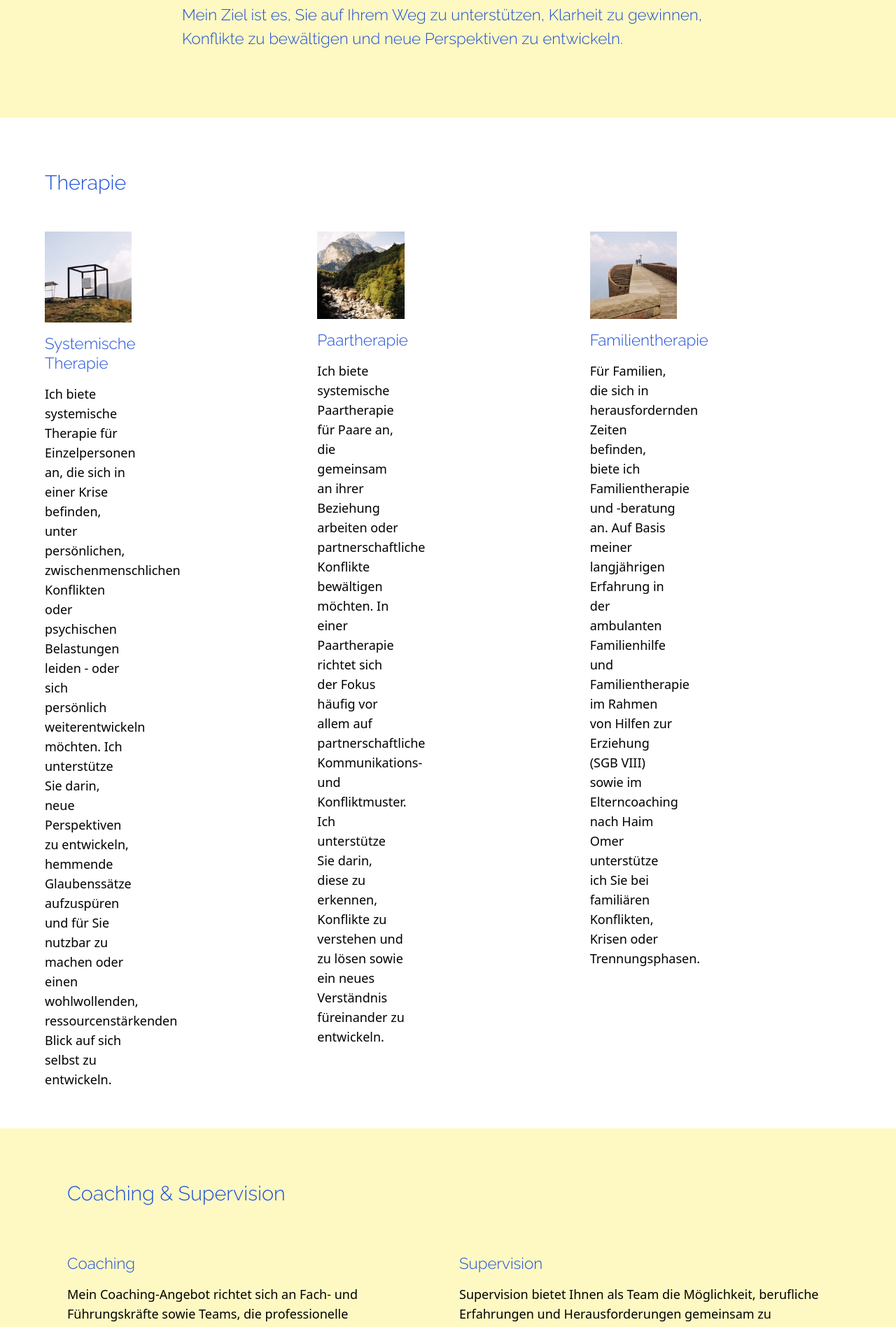
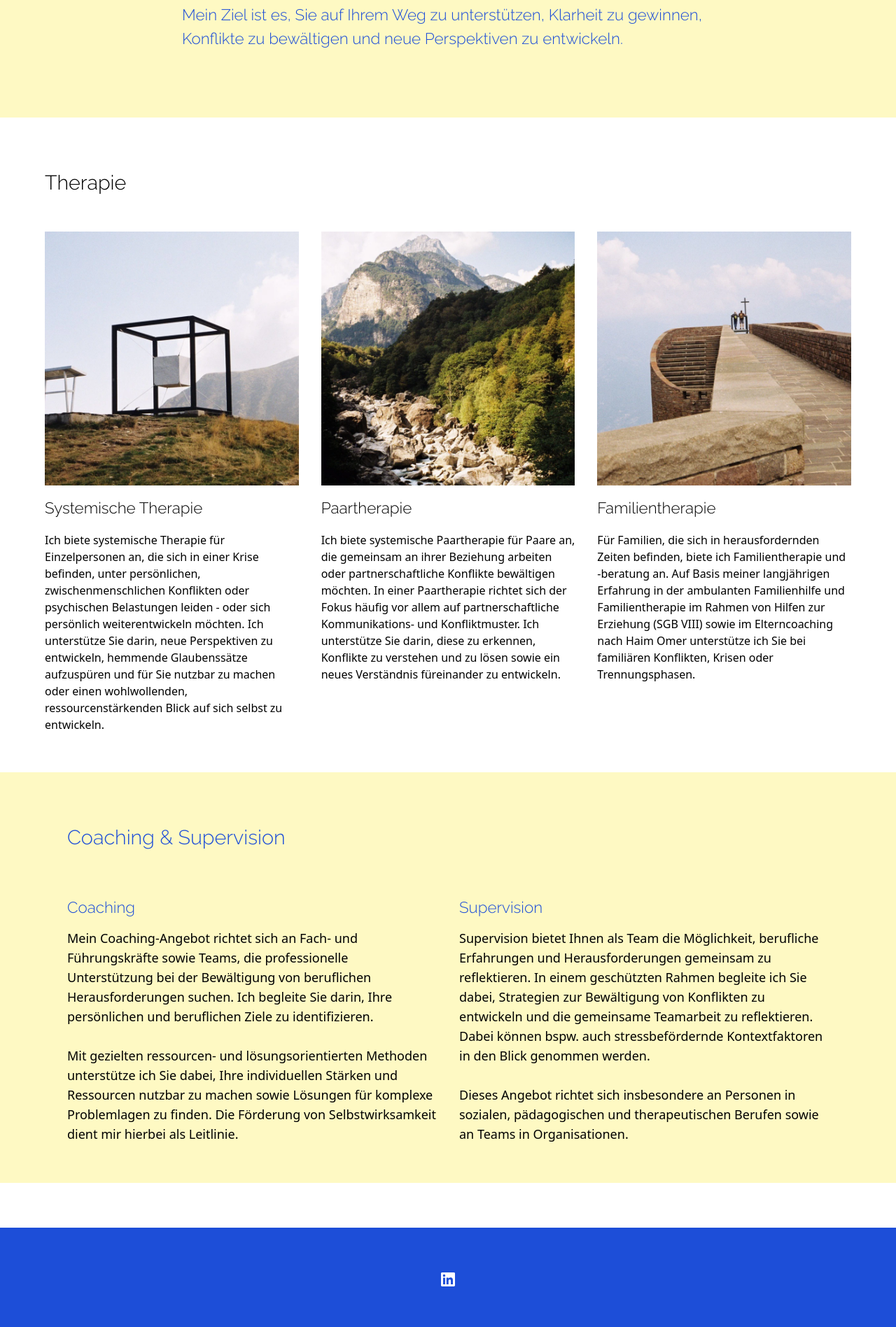
Before and after one commit to mingness/anna-wilde.github.io, a Jekyll site: the page built from index.html, in a window 1280 px wide. Shown: the part 1256-3153 px from the top of the page at 70% size. Built offline with Jekyll 4.4.1, drawn with Linux system fonts in a browser that asks for light colours.

Commit message:
fix therapie

```diff
--- a/_includes/therapie.html
+++ b/_includes/therapie.html
@@ -2,13 +2,13 @@
     <div class="flex-col mx-8 my-10 lg:max-w-6xl justify-between">
 
     <header class="my-8">
-        <h2 class="text-blue-anna"><a name="therapie"></a>Therapie</h2>
+        <h2><a name="therapie"></a>Therapie</h2>
     </header>
 
-    <div class="grid grid-flow-row sm:grid-cols-2 lg:grid-cols-3 gap-4 text-lg">
-        <div class="my-4 w-full sm:w-1/2 md:w-1/3">
-            <img src="/assets/img/systemische-therapie.webp" class="w-full">
-            <h3 class="my-4 text-blue-anna">Systemische Therapie</h3>
+    <div class="grid grid-flow-row sm:grid-cols-2 md:grid-cols-3 gap-8">
+        <div class="py-4">
+            <img src="/assets/img/systemische-therapie.webp">
+            <h3 class="my-4">Systemische Therapie</h3>
             Ich biete systemische Therapie für Einzelpersonen an, die sich in einer
             Krise befinden, unter persönlichen, zwischenmenschlichen Konflikten oder
             psychischen Belastungen leiden - oder sich persönlich weiterentwickeln
@@ -17,9 +17,9 @@
             einen wohlwollenden, ressourcenstärkenden Blick auf sich selbst zu entwickeln.
         </div>
 
-        <div class="my-4 w-full sm:w-1/2 md:w-1/3">
+        <div class="py-4">
             <img src="/assets/img/paar-therapie.webp">
-            <h3 class="my-4 text-blue-anna">Paartherapie</h3>
+            <h3 class="my-4">Paartherapie</h3>
             Ich biete systemische Paartherapie für Paare an, die gemeinsam an ihrer
             Beziehung arbeiten oder partnerschaftliche Konflikte bewältigen möchten.
             In einer Paartherapie richtet sich der Fokus häufig vor allem auf
@@ -28,9 +28,9 @@
             ein neues Verständnis füreinander zu entwickeln.
         </div>
 
-        <div class="my-4 w-full sm:w-1/2 md:w-1/3">
+        <div class="py-4">
             <img src="/assets/img/familientherapie.webp">
-            <h3 class="my-4 text-blue-anna">Familientherapie</h3>
+            <h3 class="my-4">Familientherapie</h3>
             Für Familien, die sich in herausfordernden Zeiten befinden, biete ich
             Familientherapie und -beratung an. Auf Basis meiner langjährigen Erfahrung
             in der ambulanten Familienhilfe und Familientherapie im Rahmen von Hilfen
--- a/assets/css/styles.css
+++ b/assets/css/styles.css
@@ -652,6 +652,10 @@ video {
   width: 100%;
 }
 
+.basis-full{
+  flex-basis: 100%;
+}
+
 .cursor-pointer{
   cursor: pointer;
 }
@@ -666,6 +670,10 @@ video {
 
 .flex-col{
   flex-direction: column;
+}
+
+.flex-wrap{
+  flex-wrap: wrap;
 }
 
 .items-start{
@@ -741,6 +749,11 @@ video {
 .py-24{
   padding-top: 6rem;
   padding-bottom: 6rem;
+}
+
+.py-4{
+  padding-top: 1rem;
+  padding-bottom: 1rem;
 }
 
 .pb-24{
@@ -898,12 +911,20 @@ div.vita br{
     width: 50%;
   }
 
+  .sm\:basis-1\/2{
+    flex-basis: 50%;
+  }
+
   .sm\:grid-cols-2{
     grid-template-columns: repeat(2, minmax(0, 1fr));
   }
 
   .sm\:flex-row{
     flex-direction: row;
+  }
+
+  .sm\:flex-wrap{
+    flex-wrap: wrap;
   }
 
   .sm\:space-x-12 > :not([hidden]) ~ :not([hidden]){
@@ -932,6 +953,14 @@ div.vita br{
 
   .md\:shrink-0{
     flex-shrink: 0;
+  }
+
+  .md\:basis-1\/3{
+    flex-basis: 33.333333%;
+  }
+
+  .md\:grid-cols-3{
+    grid-template-columns: repeat(3, minmax(0, 1fr));
   }
 
   .md\:flex-row{
```
Also changed, not shown: assets/img/systemische-therapie.webp.
